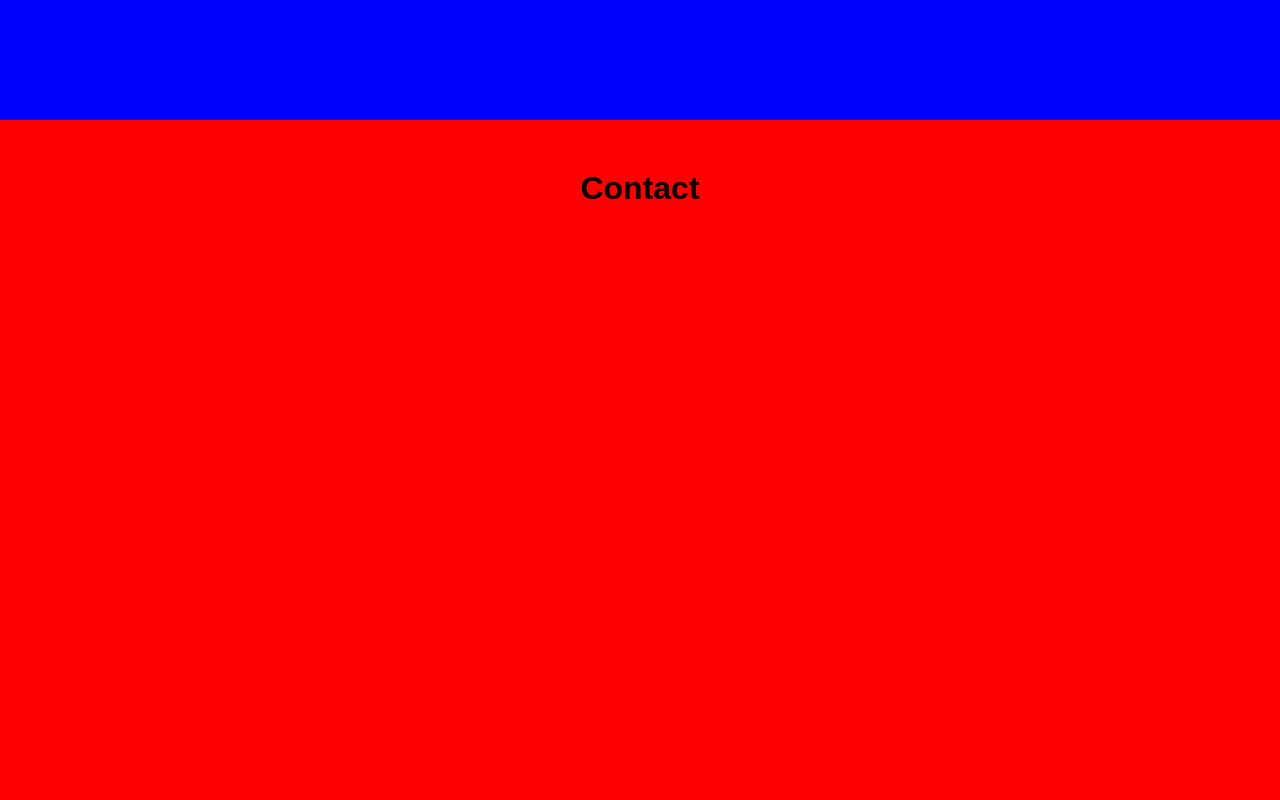
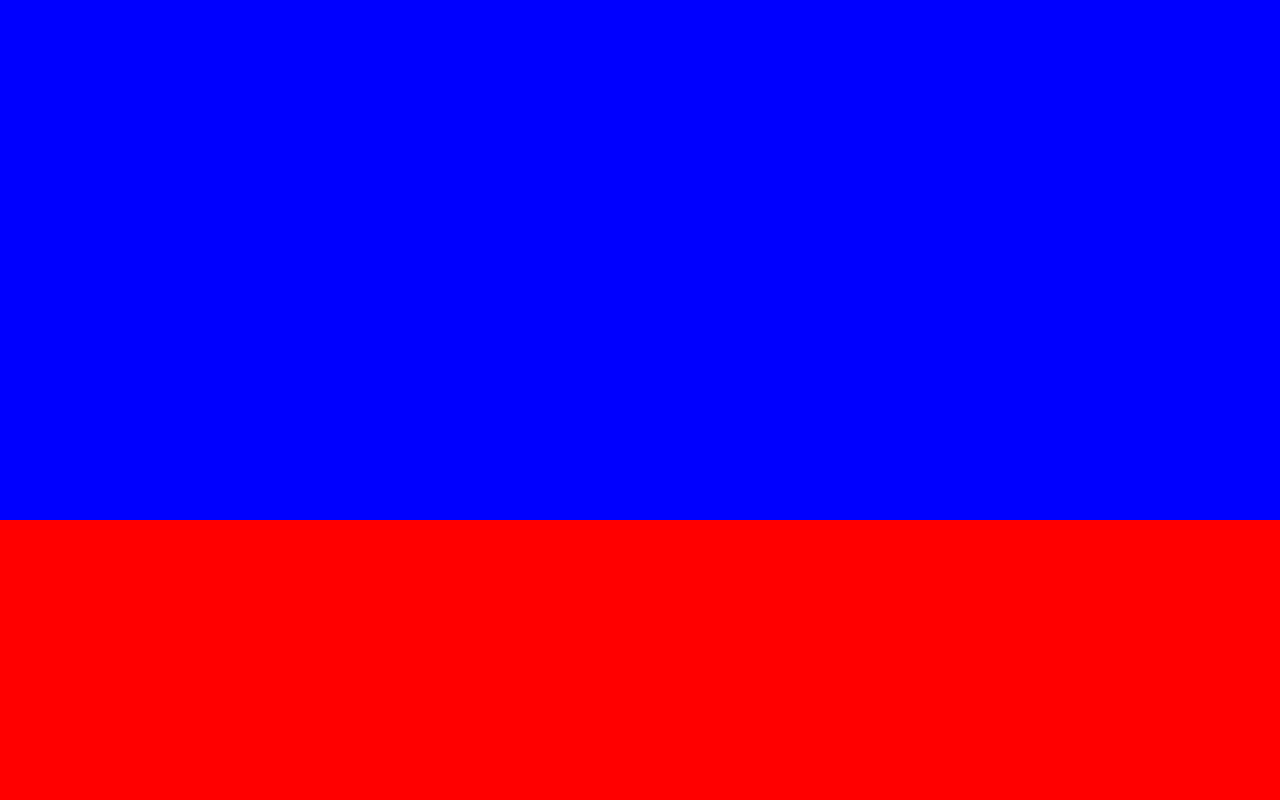
Before and after one commit to FeNatalia/portfolio, a React (Create React App) app: page / in a window 1280 px wide. Shown: the part 2680-3480 px from the top of the page. Built offline with nearby package versions, Linux system fonts and the light colour scheme.

Commit message:
edit css

```diff
--- a/src/App.jsx
+++ b/src/App.jsx
@@ -4,7 +4,6 @@ import Hero from "./sections/Hero";
 import Technologies from "./sections/Technologies";
 import Contact from "./sections/Contact";
 import Projects from "./sections/Projects";
-import Footer from "./components/Footer";
 import "./styles/styles.css";
 
 export default function App() {
@@ -16,7 +15,6 @@ export default function App() {
       <Projects/>
       <Technologies/>
       <Contact/>
-      <Footer/>
     </div>
   );
 }
--- a/src/sections/Contact.jsx
+++ b/src/sections/Contact.jsx
@@ -1,7 +1,10 @@
+import Footer from "../components/Footer";
+
 export default function Contact(){
     return(
         <div id="contact">
-            <h1>Contact</h1>
+                <h1>Contact</h1>
+            <Footer/>
         </div>
     )
 }
--- a/src/styles/content.css
+++ b/src/styles/content.css
@@ -1,35 +1,38 @@
-#about{
-    height: 700px;
-    background: yellow;
-    display: inline-block;
-    width: 100%
-}
-
 #hero{
-    height: 700px;
+    height: 100vh;
     background: pink;
     display: inline-block;
     width: 100%;
 
 }
 
+#about{
+    height: 100vh;
+    background: yellow;
+    display: inline-block;
+    width: 100%
+}
+
+
+
 #projects{
-    height: 700px;
+    height: 100vh;
     background: purple;
     display: inline-block;
     width: 100%
 }
 
 #tech{
-    height: 700px;
+    height: 100vh;
     background: blue;
     display: inline-block;
     width: 100%
 }
 
 #contact{
-    height: 700px;
+    height: 100vh;
     background: red;
-    display: inline-block;
+    display: grid;
+    align-items: flex-end;
     width: 100%
 }
```
